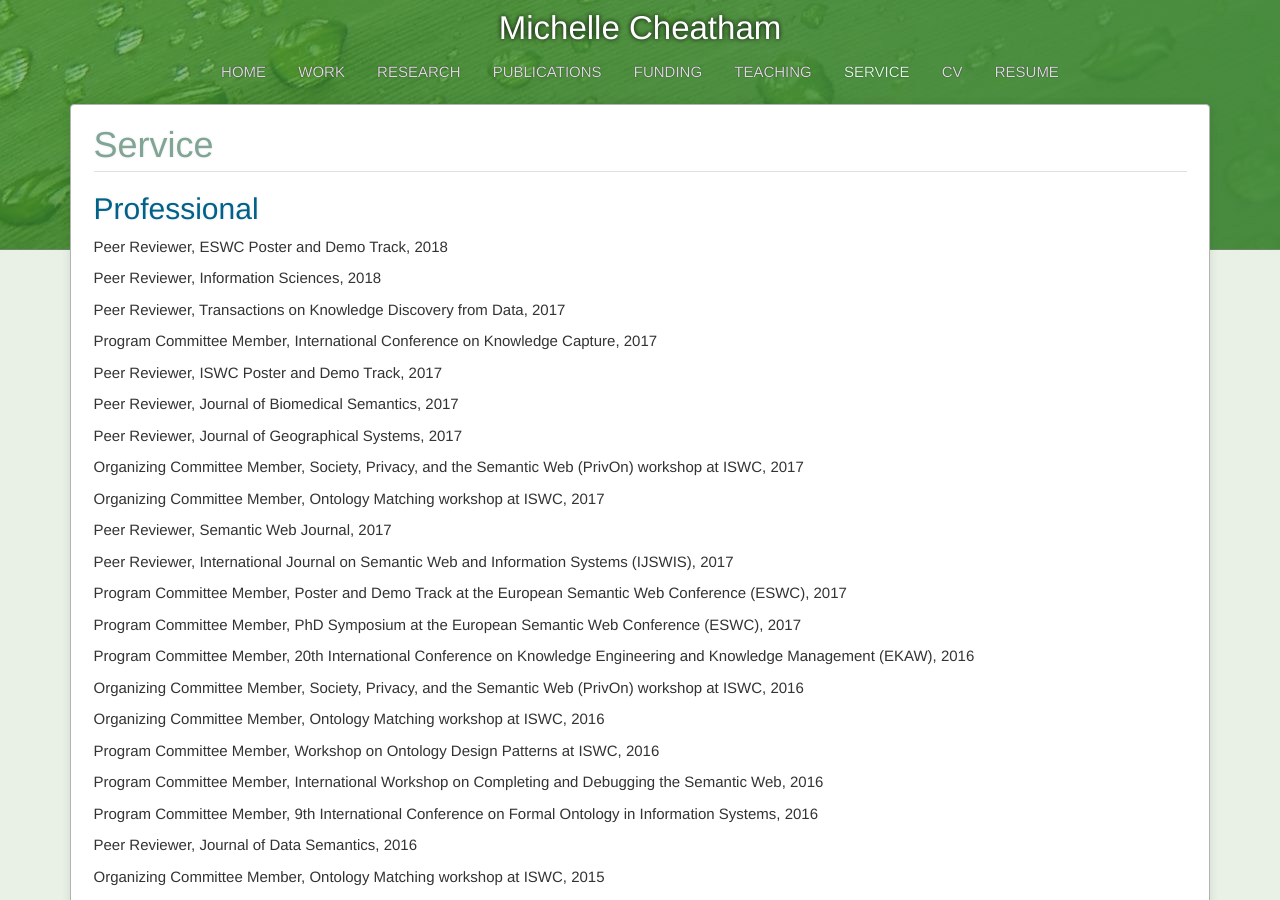
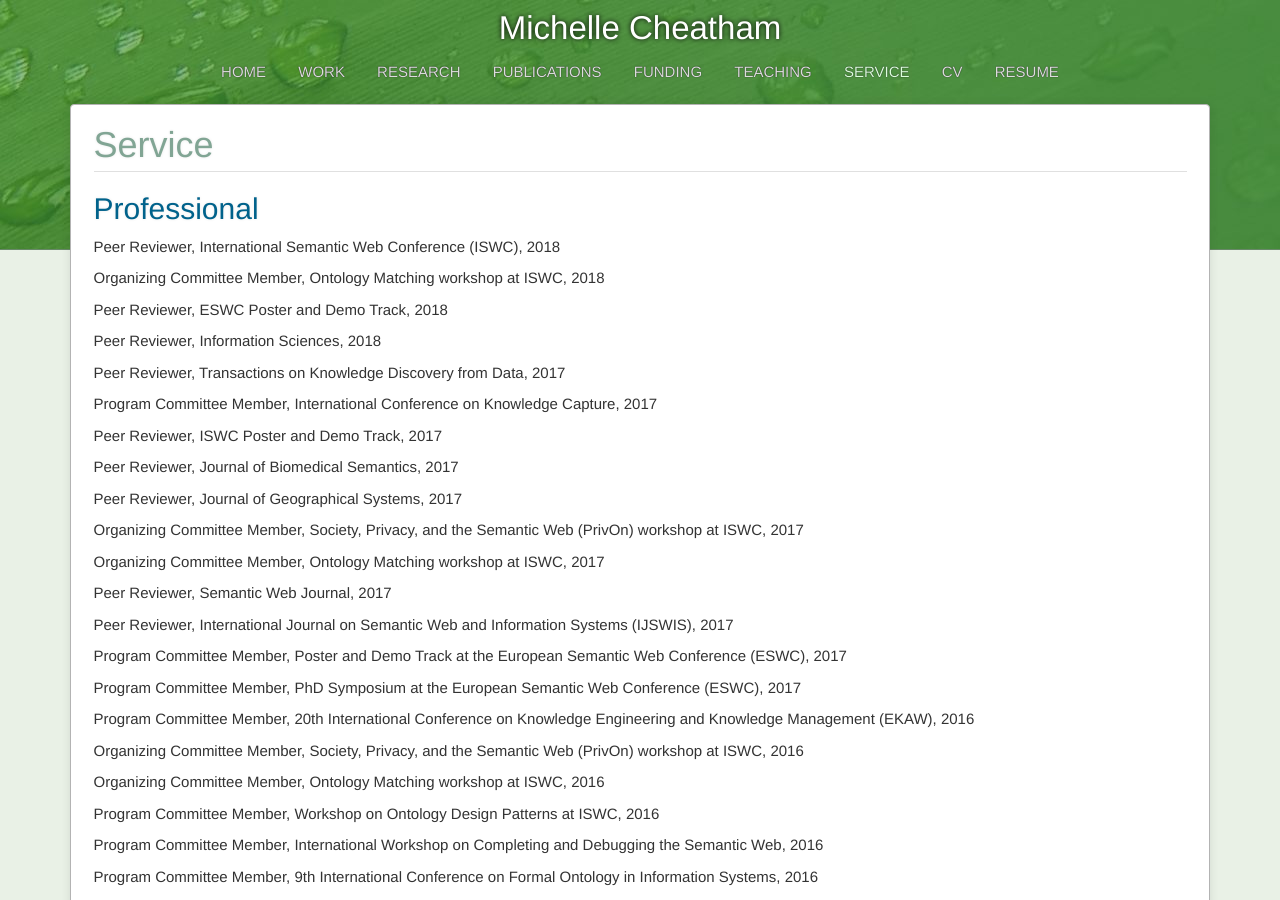
Before and after one commit to mcheatham/mcheatham.github.io, a Jekyll site: the page built from service.md, in a window 1280 px wide and 900 px high. Built offline with Jekyll 4.4.1, drawn with Linux system fonts in a browser that asks for light colours.

Commit message:
Added ISWC reviewing and OC of ontology matching workshop

```diff
--- a/_data/service.yaml
+++ b/_data/service.yaml
@@ -1,3 +1,13 @@
+- job: Peer Reviewer
+  organization: International Semantic Web Conference (ISWC)
+  date: 2018
+  type: professional
+
+- job: Organizing Committee Member
+  organization: Ontology Matching workshop at ISWC
+  date: 2018
+  type: professional
+
 - job: Speaker
   organization: Greater Miami Valley Computer Science Circle
   date: 2018
```
